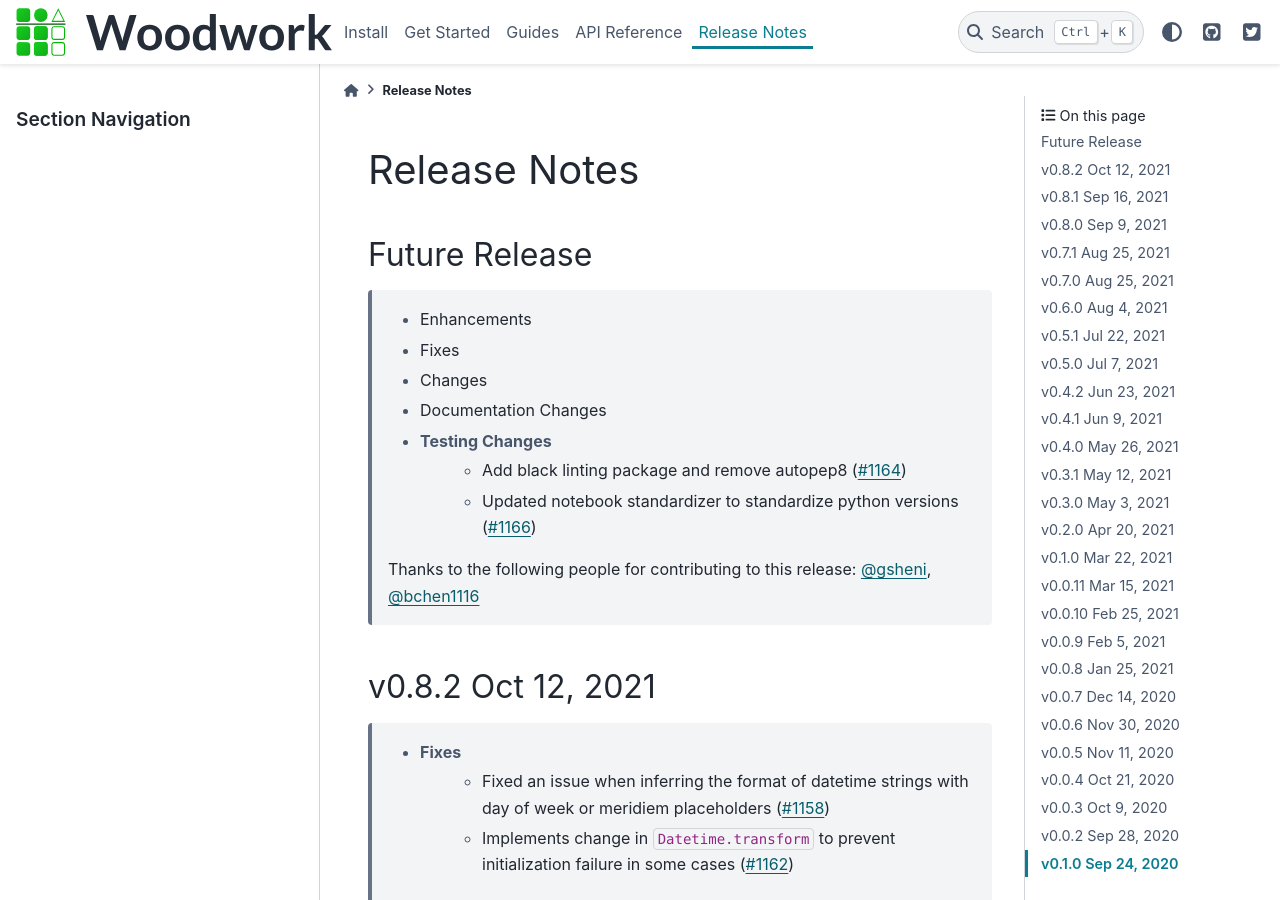
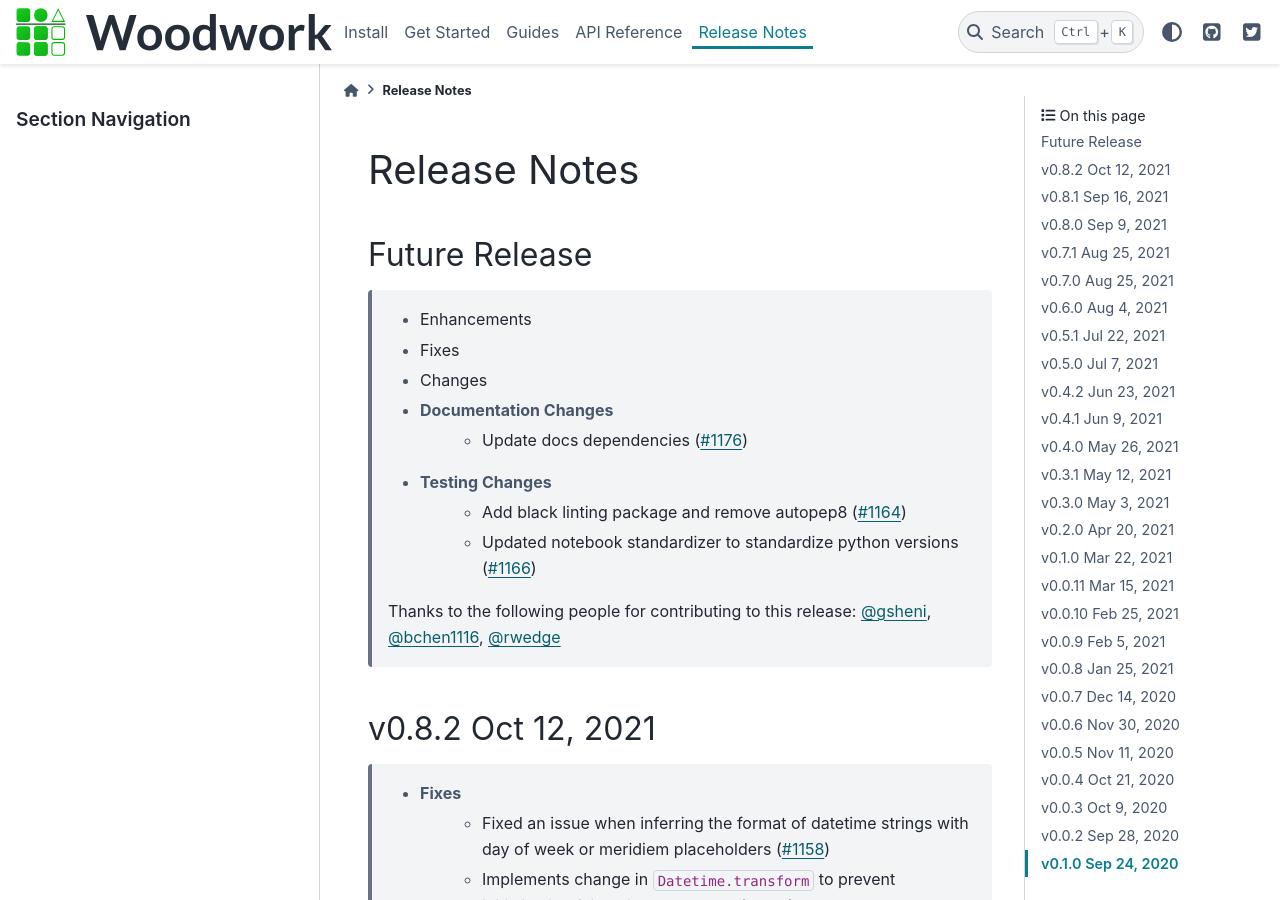
Before and after one commit to alteryx/woodwork, a Sphinx documentation site: the page built from docs/source/release_notes.rst, in a window 1280 px wide and 900 px high. Built offline with Sphinx 7.4.7 and the PyData theme 0.15.4, drawn with Linux system fonts in a browser that asks for light colours; comment, search, counter and statistics services are not loaded.

Commit message:
update release notes

```diff
--- a/docs/source/release_notes.rst
+++ b/docs/source/release_notes.rst
@@ -8,12 +8,13 @@ Future Release
     * Fixes
     * Changes
     * Documentation Changes
+        * Update docs dependencies (:pr:`1176`)
     * Testing Changes
         * Add black linting package and remove autopep8 (:pr:`1164`)
         * Updated notebook standardizer to standardize python versions (:pr:`1166`)
 
     Thanks to the following people for contributing to this release:
-    :user:`gsheni`, :user:`bchen1116`
+    :user:`gsheni`, :user:`bchen1116`, :user:`rwedge`
 
 v0.8.2 Oct 12, 2021
 ===================
```
